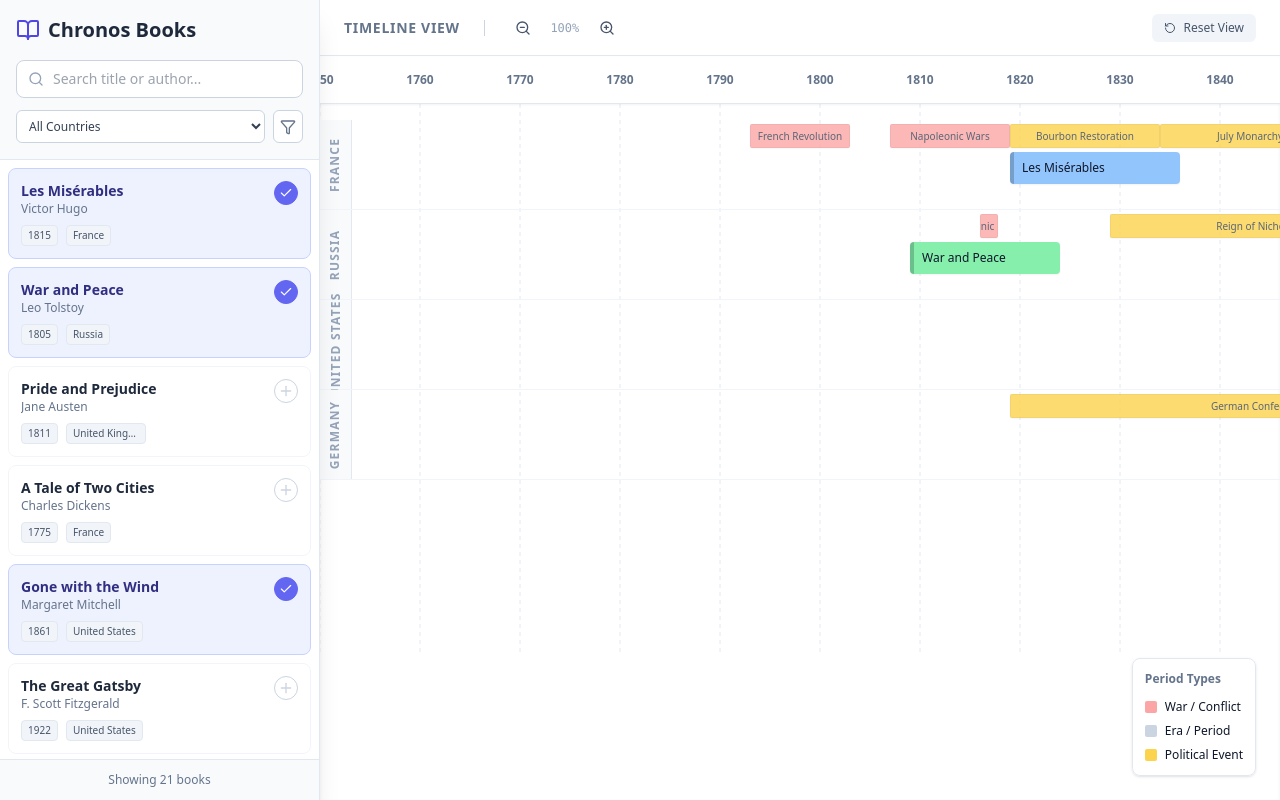
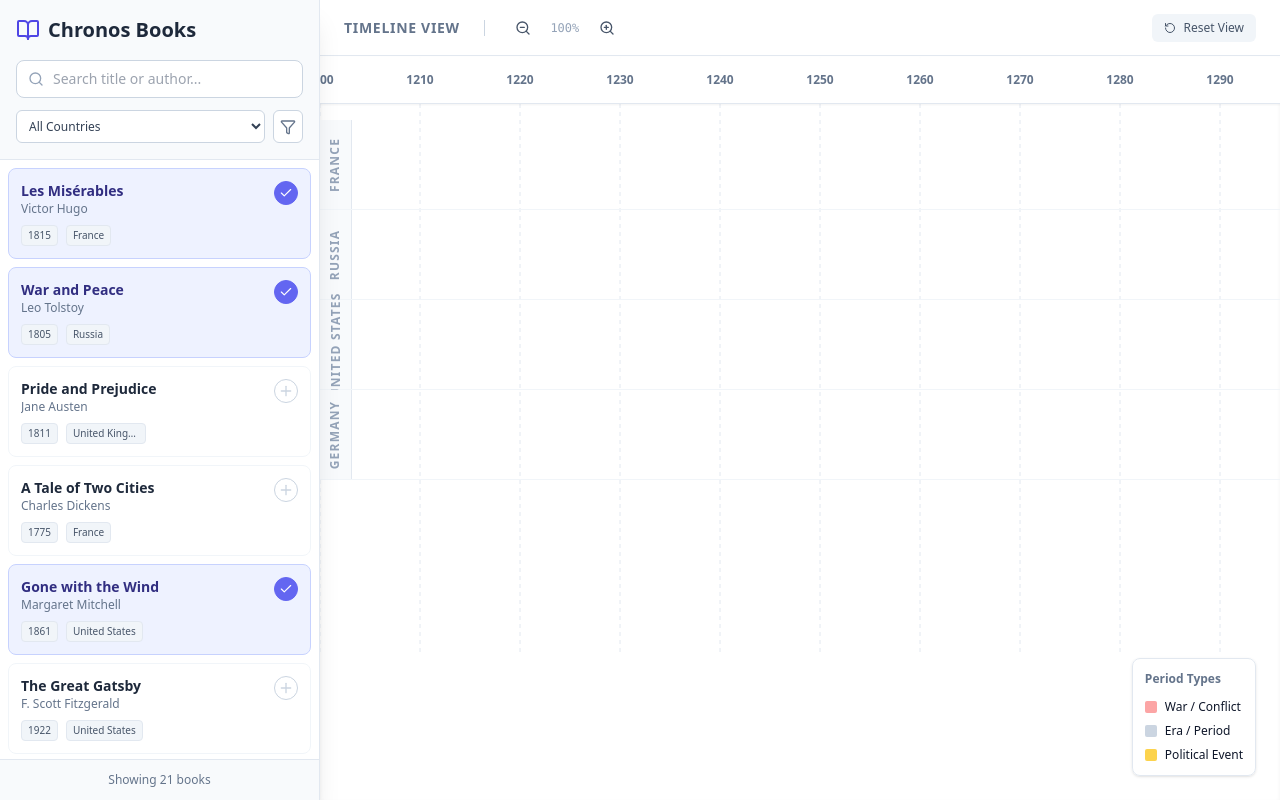
Before and after one commit to Troyanovsky/book_timeline, a React (Vite) app: page / in a window 1280 px wide. Built offline with nearby package versions, Linux system fonts and the light colour scheme.

Commit message:
fix: update year range in Timeline and add colors for Colombia and Mexico

```diff
--- a/components/Timeline.tsx
+++ b/components/Timeline.tsx
@@ -30,8 +30,8 @@ const Timeline: React.FC<TimelineProps> = ({
   const containerRef = useRef<HTMLDivElement>(null);
 
   // Calculate total range based on data, or fixed? Fixed is safer for scrolling.
-  const minYear = 1750;
-  const maxYear = 2000;
+  const minYear = 1200;
+  const maxYear = 2020;
   const yearRange = d3.range(minYear, maxYear + 10, 10);
 
   // Process Data
@@ -57,6 +57,8 @@ const Timeline: React.FC<TimelineProps> = ({
     [CountryCode.RU]: 'bg-green-100 text-green-800 border-green-300',
     [CountryCode.DE]: 'bg-gray-200 text-gray-800 border-gray-400',
     [CountryCode.ES]: 'bg-yellow-100 text-yellow-800 border-yellow-300',
+    [CountryCode.CO]: 'bg-red-100 text-red-800 border-red-300',
+    [CountryCode.MX]: 'bg-blue-100 text-blue-800 border-blue-300',
   };
 
   const countryBookColor: Record<string, string> = {
@@ -66,6 +68,8 @@ const Timeline: React.FC<TimelineProps> = ({
     [CountryCode.RU]: '#86efac',
     [CountryCode.DE]: '#d1d5db',
     [CountryCode.ES]: '#fde047',
+    [CountryCode.CO]: '#fecaca',
+    [CountryCode.MX]: '#bfdbfe',
   };
 
   return (
--- a/types.ts
+++ b/types.ts
@@ -7,6 +7,7 @@ export enum CountryCode {
   ES = 'Spain',
   CO = 'Colombia',
   MX = 'Mexico'
+  // need to update colors in Timeline.tsx if adding more countries
 }
 
 export interface Book {
```
